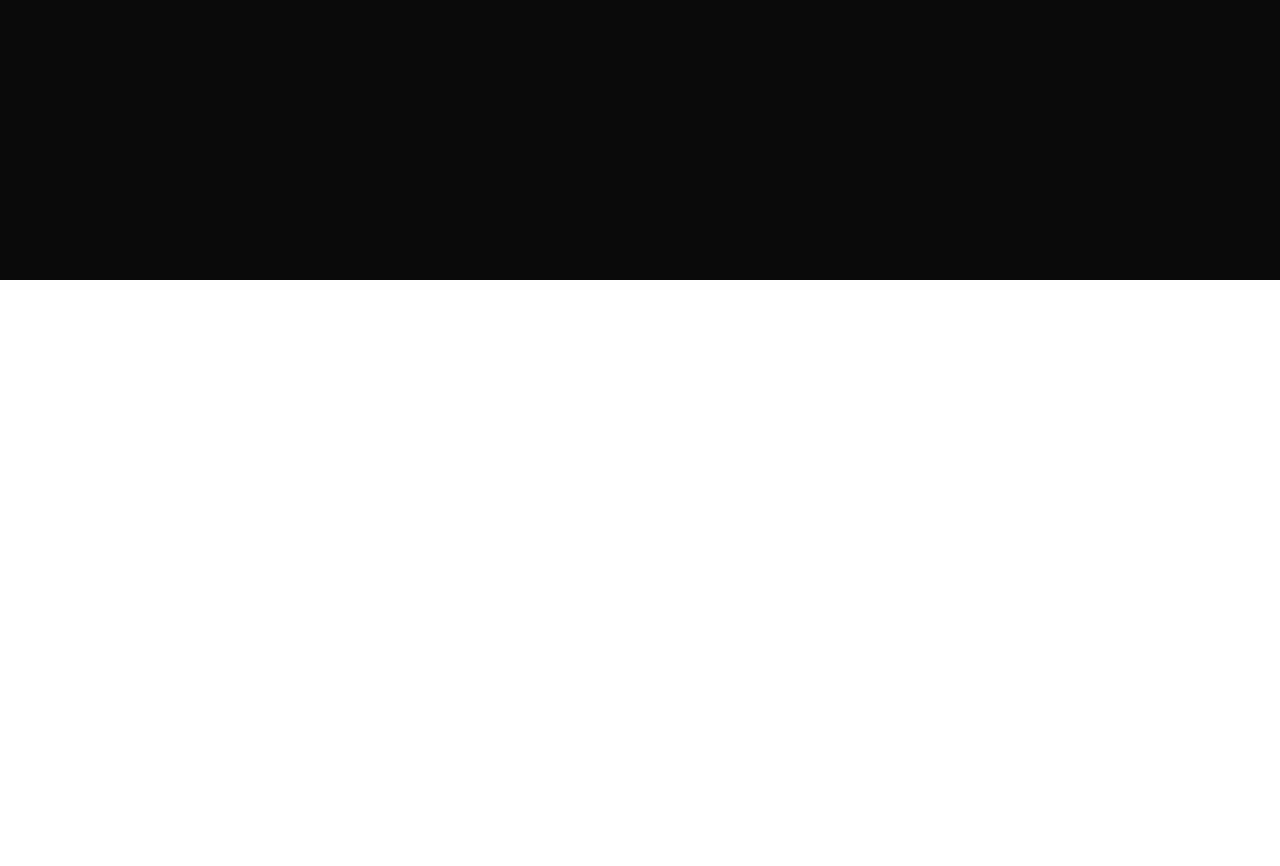
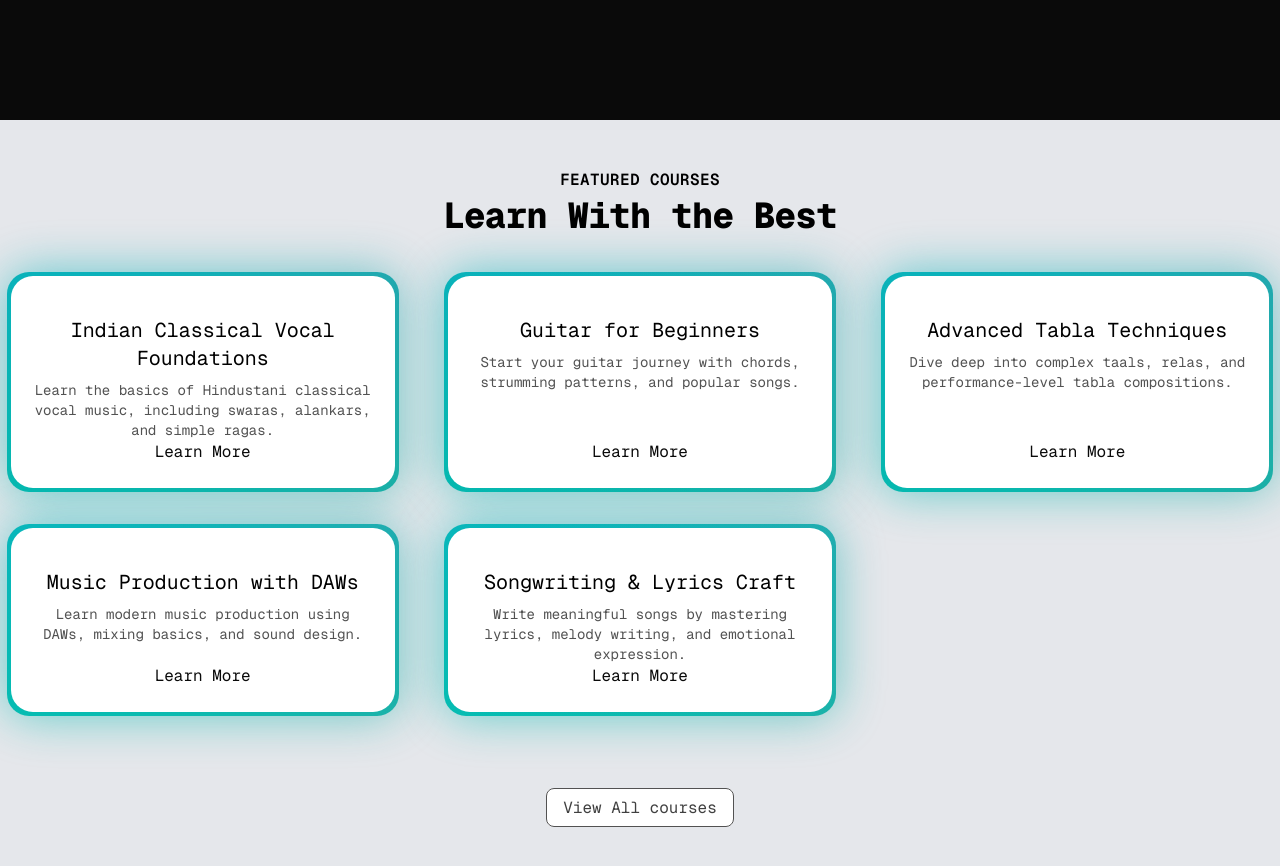
Before and after one commit to pushparajwastaken/nextjs-practice, a Next.js app in the folder musicacademy/: page / in a window 1280 px wide. Shown: the part 520-1386 px from the top of the page. Before the commit the page ends 800 px from the top, so only its background shows below. Built offline with nearby package versions, Linux system fonts and the light colour scheme.

Commit message:
add featured courses section

```diff
--- a/musicacademy/src/app/page.tsx
+++ b/musicacademy/src/app/page.tsx
@@ -1,9 +1,11 @@
+import { FeaturedCourses } from "@/components/FeaturedCourses";
 import HeroSection from "@/components/HeroSection";
 
 export default function Home() {
   return (
     <main className="min-h-screen bg-black/96 antialiased bg-grid-white/[0.02]">
       <HeroSection />
+      <FeaturedCourses />
     </main>
   );
 }
--- /dev/null
+++ b/musicacademy/src/components/FeaturedCourses.tsx
@@ -0,0 +1,59 @@
+"use client";
+import Link from "next/link";
+import courseData from "../data/music_courses.json";
+import { BackgroundGradient } from "./ui/background-gradient";
+interface Course {
+  id: number;
+  title: string;
+  slug: string;
+  price: number;
+  description: string;
+  instructor: string;
+  isFeatured: boolean;
+}
+export const FeaturedCourses = () => {
+  const featuredCourses = courseData.courses.filter(
+    (course: Course) => course.isFeatured,
+  );
+  return (
+    <div className="py-12 bg-gray-200 font-mono">
+      <div>
+        <div className="text-center">
+          <h2 className="text-base text-black font-semibold tracking-wide uppercase">
+            FEATURED COURSES
+          </h2>
+          <p className="mt-2 text-3xl leading-8 font-extrabold tracking-tight text-black sm:text-4xl">
+            Learn With the Best
+          </p>
+        </div>
+      </div>
+      <div className="mt-10">
+        <div className="grid grid-cols-1 sm:grids-col-2 lg:grid-cols-3 gap-8 justify-center">
+          {featuredCourses.map((course: Course) => (
+            <div key={course.id} className="flex justify-center">
+              <BackgroundGradient className="flex flex-col rounded-[22px] bg-white dark:bg-zinc-900 overflow-hidden h-full max-w-sm">
+                <div className="p-4 sm:p-6 flex flex-col items-center text-center flex-grow">
+                  <p className="text-lg sm:text-xl text-black mt-4 mb-2 dark:text-neutral-200">
+                    {course.title}
+                  </p>
+                  <p className="text-sm text-neutral-600 dark:text-neutral-400 flex-grow">
+                    {course.description}
+                  </p>
+                  <Link href={`/courses/${course.slug}`}>Learn More</Link>
+                </div>
+              </BackgroundGradient>
+            </div>
+          ))}
+        </div>
+      </div>
+      <div className="mt-20 text-center">
+        <Link
+          href={"/courses"}
+          className="px-4 py-2 border rounded-md border-neutral-600 text-neutral-700 bg-white hover:bg-gray-100 transition duration-200"
+        >
+          View All courses
+        </Link>
+      </div>
+    </div>
+  );
+};
--- /dev/null
+++ b/musicacademy/src/components/ui/background-gradient.tsx
@@ -0,0 +1,72 @@
+import { cn } from "@/lib/utils";
+import React from "react";
+import { motion } from "motion/react";
+
+export const BackgroundGradient = ({
+  children,
+  className,
+  containerClassName,
+  animate = true,
+}: {
+  children?: React.ReactNode;
+  className?: string;
+  containerClassName?: string;
+  animate?: boolean;
+}) => {
+  const variants = {
+    initial: {
+      backgroundPosition: "0 50%",
+    },
+    animate: {
+      backgroundPosition: ["0, 50%", "100% 50%", "0 50%"],
+    },
+  };
+  return (
+    <div className={cn("relative p-[4px] group", containerClassName)}>
+      <motion.div
+        variants={animate ? variants : undefined}
+        initial={animate ? "initial" : undefined}
+        animate={animate ? "animate" : undefined}
+        transition={
+          animate
+            ? {
+                duration: 5,
+                repeat: Infinity,
+                repeatType: "reverse",
+              }
+            : undefined
+        }
+        style={{
+          backgroundSize: animate ? "400% 400%" : undefined,
+        }}
+        className={cn(
+          "absolute inset-0 rounded-3xl z-[1] opacity-60 group-hover:opacity-100 blur-xl  transition duration-500 will-change-transform",
+          " bg-[radial-gradient(circle_farthest-side_at_0_100%,#00ccb1,transparent),radial-gradient(circle_farthest-side_at_100%_0,#7b61ff,transparent),radial-gradient(circle_farthest-side_at_100%_100%,#ffc414,transparent),radial-gradient(circle_farthest-side_at_0_0,#1ca0fb,#141316)]",
+        )}
+      />
+      <motion.div
+        variants={animate ? variants : undefined}
+        initial={animate ? "initial" : undefined}
+        animate={animate ? "animate" : undefined}
+        transition={
+          animate
+            ? {
+                duration: 5,
+                repeat: Infinity,
+                repeatType: "reverse",
+              }
+            : undefined
+        }
+        style={{
+          backgroundSize: animate ? "400% 400%" : undefined,
+        }}
+        className={cn(
+          "absolute inset-0 rounded-3xl z-[1] will-change-transform",
+          "bg-[radial-gradient(circle_farthest-side_at_0_100%,#00ccb1,transparent),radial-gradient(circle_farthest-side_at_100%_0,#7b61ff,transparent),radial-gradient(circle_farthest-side_at_100%_100%,#ffc414,transparent),radial-gradient(circle_farthest-side_at_0_0,#1ca0fb,#141316)]",
+        )}
+      />
+
+      <div className={cn("relative z-10", className)}>{children}</div>
+    </div>
+  );
+};
--- a/musicacademy/src/components/ui/navbar-menu.tsx
+++ b/musicacademy/src/components/ui/navbar-menu.tsx
@@ -36,7 +36,7 @@
           animate={{ opacity: 1, scale: 1, y: 0 }}
           transition={transition}
         >
-          {active === item && (
+          {active === item && children && (
             <div className="absolute top-[calc(100%_+_1.2rem)] left-1/2 transform -translate-x-1/2 pt-4">
               <motion.div
                 transition={transition}
```
